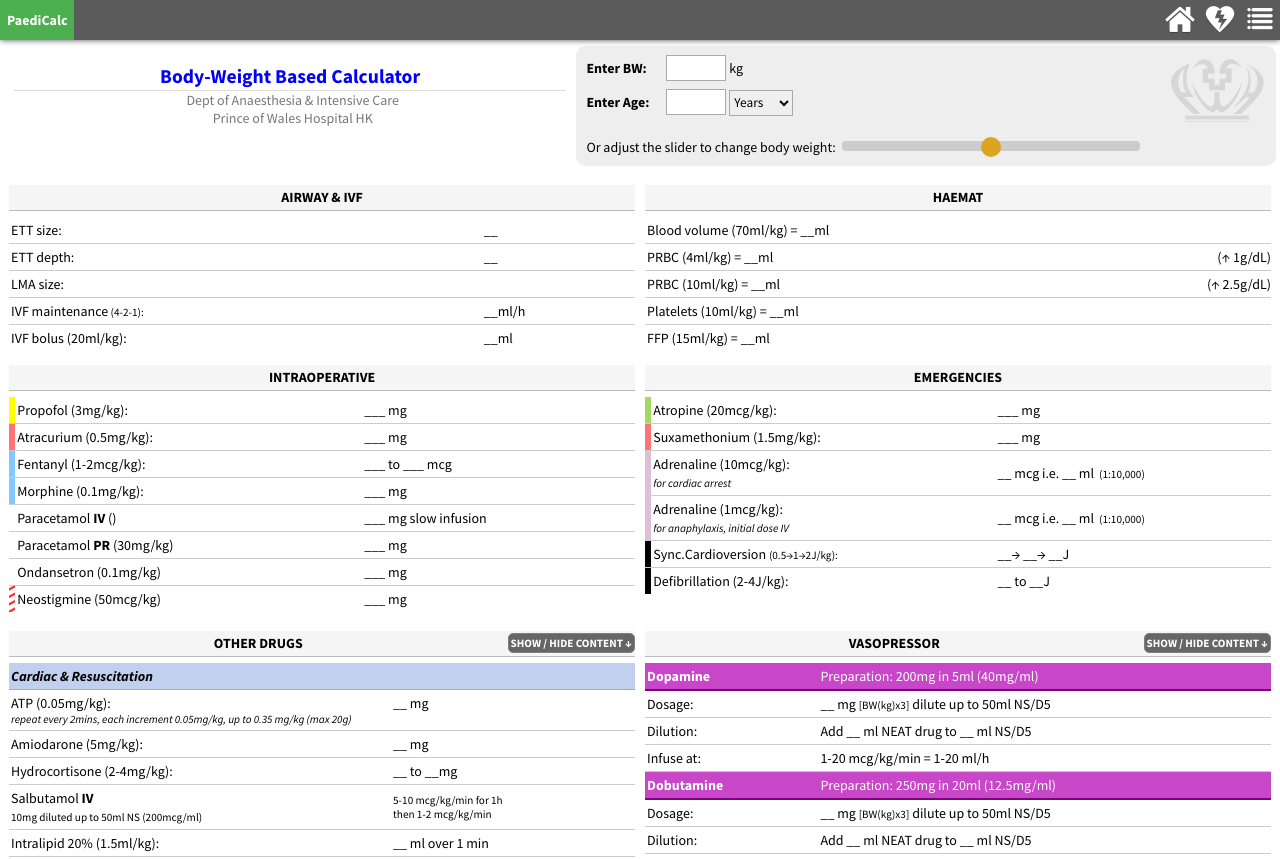
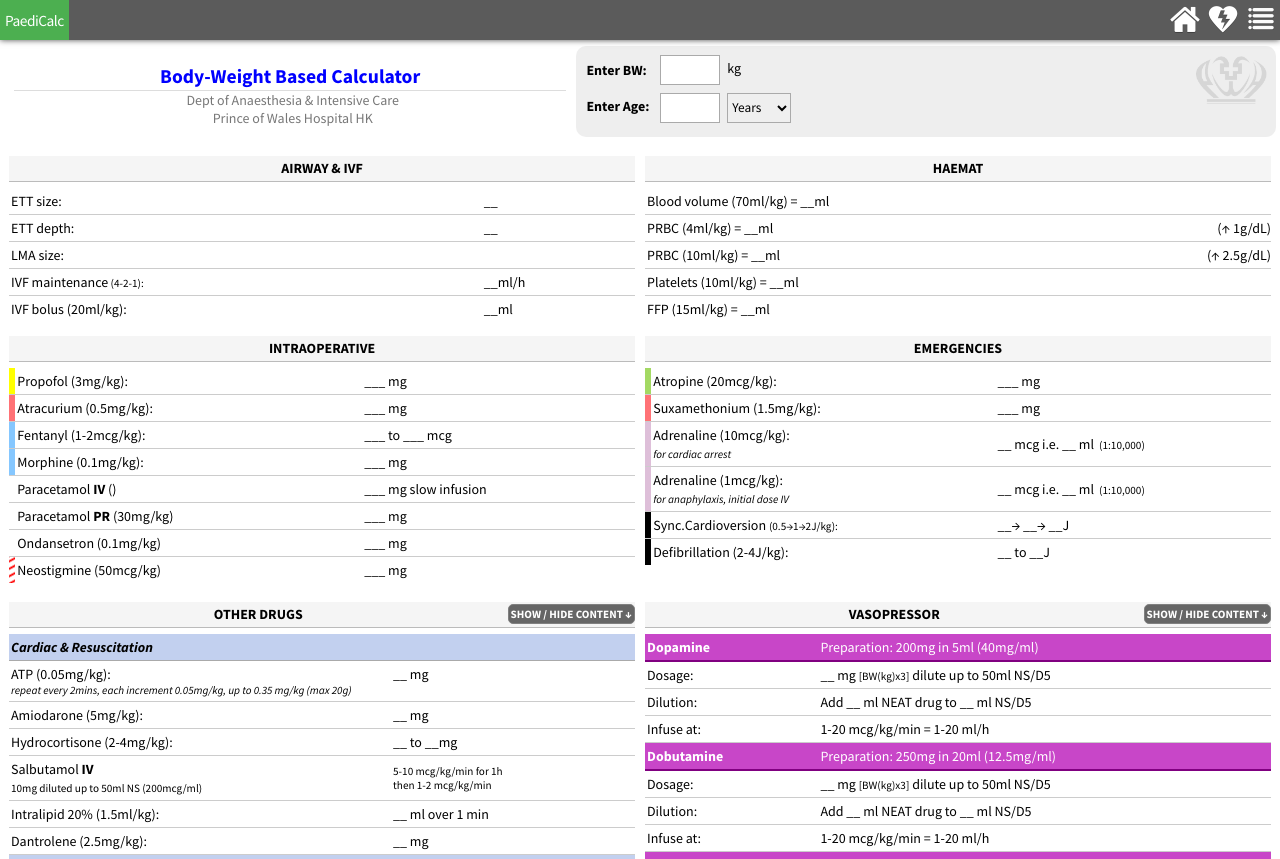
Before and after one commit to luktinghin/paedicalc, a plain HTML site: page index.html in a window 1280 px wide. Shown: the top 859 px of the page. Drawn offline with Linux system fonts and the light colour scheme.

Commit message:
Add files via upload

```diff
--- a/index.html
+++ b/index.html
@@ -37,26 +37,27 @@
 <div class="entrybox">
 <table id="table1" width=100%;>
   <tr><!-- Row 1 -->
-     <td width=80px><b>Enter BW:</b></td><!-- Col 1 -->
-     <td><input id="inputBW" type="number" min="0" max="50" placeholder="" oninput="dosecalc(this.value)" onchange="dosecalc(this.value)" onclick="this.select()"> kg &nbsp;&nbsp;&nbsp;<span id="spacefiller2" style="font-style: italic;"></span></td>
+     <td width=74px><b>Enter BW:</b></td><!-- Col 1 -->
+     <td><input id="inputBW" type="number" min="0" max="50" placeholder="" oninput="dosecalc(this.value)" onchange="dosecalc(this.value)" onclick="this.select()" style="vertical-align: middle;"> kg &nbsp;&nbsp;&nbsp;<span id="spacefiller2" style="font-style: italic;"></span></td>
   </tr>
   <tr><!-- Row 2 -->
-     <td><b>Enter Age:</b></td><!-- Col 1 -->
+     <td style="vertical-align:top;"><b style="line-height: 30px;">Enter Age:</b></td><!-- Col 1 -->
      <td><input id="inputAge" type="number" min="0" max="10" placeholder="" oninput="ageupdate()" onchange="ageupdate()" onclick="this.select()">
      <select id="ageunit" onchange="ageupdate()">
        <option value="years">Years</option>
        <option value="months">Months</option>
        <option value="days">Days</option>
      </select>
-  <span id="spacefiller" style="font-style: italic;"></span>
+  <br><span id="spacefiller" style="font-style: italic;"></span>
   <span id="predictedBW" style="font-weight:bold;"></span></td><!-- Col 2 -->
   </tr>
 </table>
+<!--
 <div class="noprint">
   <br>
   <label>Or adjust the slider to change body weight:  </label>
   <input id="sliderbar" type="range" min="0" max="50" step="1" onchange="updateTextInput(this.value);dosecalc(this.value)">
-</div>
+</div>-->
 </div><!--end grey box-->
 </div><!--endcolumn-->
 </div><!--endrow-->
@@ -606,7 +607,7 @@ function ageupdate() {
           document.getElementById("ETTdepth").innerHTML=valAge/2+12 + " cm";
         }
       }
-      document.getElementById("navAge").innerHTML="Age: " + valAge + "y";
+      document.getElementById("navAge").innerHTML="Age: " + "<span style='font-weight:bold;'>" + valAge + "y" + "</span>";
     }
   }
   else if (valAgeUnit==="months") { // THIS SECTION IS FOR AGE-MONTHS
@@ -699,7 +700,7 @@ function ageupdate() {
         document.getElementById("EBVfactor").innerHTML="70";
         document.getElementById("EBV").innerHTML=Math.round(valbodyweight*70);
       }
-      document.getElementById("navAge").innerHTML="Age: " + valAge + "mth";
+      document.getElementById("navAge").innerHTML="Age: " + "<span style='font-weight:bold;'>" + valAge + "mth" + "</span>";
     }
   }
   else if (valAgeUnit==="days") { //THIS SECTION IS FOR AGE-DAYS
@@ -759,7 +760,7 @@ function ageupdate() {
           document.getElementById("ETTdepth").innerHTML="__";
         }
       }
-      document.getElementById("navAge").innerHTML="Age: " + valAge + "d";
+      document.getElementById("navAge").innerHTML="Age: " + "<span style='font-weight:bold'>" + valAge + "d" + "</span>";
     }
   }
 }
@@ -807,7 +808,6 @@ function dosecalc(valNum) {
     else if (BWforIVF<20) {var BWforIVFten = BWforIVF-10; document.getElementById("IVFrate").innerHTML=40+BWforIVFten*2;}
     else if (BWforIVF<=50) {var BWforIVFtwenty = BWforIVF-20; document.getElementById("IVFrate").innerHTML=60+BWforIVFtwenty;}
     else {document.getElementById("IVFrate").innerHTML="BW out of range";}
-    document.getElementById("sliderbar").value=valNum;
     document.getElementById("IVFbolus").innerHTML=Math.round(valNum*20*10)/10;
     document.getElementById("propofoldose").innerHTML=Math.round(valNum*3*10)/10;
     document.getElementById("atracuriumdose").innerHTML=Math.round(valNum*0.5*10)/10;
@@ -892,7 +892,7 @@ function dosecalc(valNum) {
     document.getElementById("lignocainewithadrenaline").innerHTML=Math.round(valNum*7*10)/10;
     document.getElementById("lignocainewithoutadrenaline").innerHTML=Math.round(valNum*4*10)/10;
     document.getElementById("bupivacainedose").innerHTML=Math.round(valNum*2*10)/10;
-    document.getElementById("navBW").innerHTML="BW: "+ Math.round(valNum*10)/10 +"kg";
+    document.getElementById("navBW").innerHTML="BW: "+ "<span style='font-weight:bold'>" + Math.round(valNum*10)/10 + "kg"+ "</span>";
   }
 }
 </script>
--- a/range.css
+++ b/range.css
@@ -134,8 +134,8 @@ button.endbutton:active, focus {
 
 select {
   font-family:"SourceSans", "Calibri", "Trebuchet MS", "Lucida Sans", sans-serif-condensed, sans-serif;
-  height: 26px;
-  margin: 2px 0px 2px 0px; padding:0px;
+  height: 30px;
+  margin: 2px 0px 2px 0px; padding:0px; vertical-align: bottom;
   outline: none;
   border:1px solid #aaa;
 }
@@ -146,7 +146,7 @@ select:focus {
 
 ul {
     list-style-type: none;
-    font-weight: bold;
+    font-size: 110%; letter-spacing: -0.5px;
     margin: 0;
     padding: 0;
     overflow: hidden;
@@ -165,7 +165,7 @@ li a {
     display: block;
     color: white;
     text-align: center;
-    padding: 11px 7px 11px 7px;
+    padding: 11px 5px 11px 5px;
     text-decoration: none;
     height: 40px;
 }
@@ -179,10 +179,12 @@ li a:hover:not(.active) {
 }
 
 li.right {float:right; height:40px;}
-li.right a {padding:4px 5px 0px 5px;}
+li.right a {padding:4px 4px 0px 4px;}
 
 input[type=number] {
-  width:40px; height: 26px; margin: 2px 0px 2px 0px; padding:2px;
+  width:45px; height: 30px; margin: 2px 4px 2px 0px; padding:2px;
+  font-size:120%;
+  vertical-align: bottom;
   border:1px solid #aaa;
   outline: none;
   text-align:center;
```
